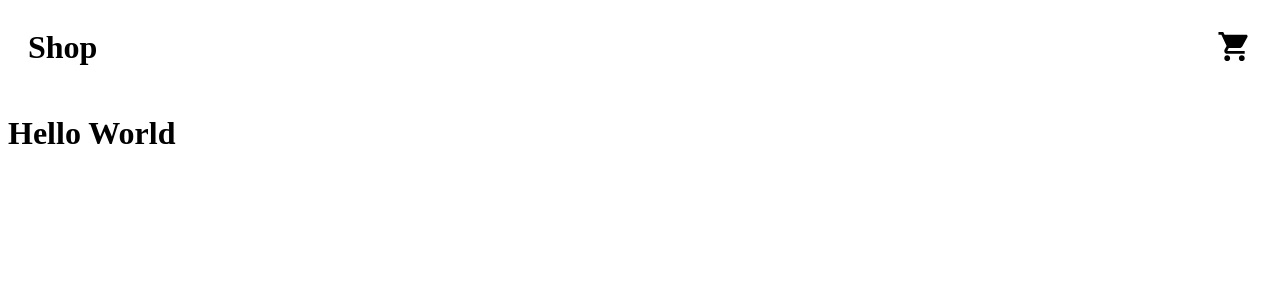
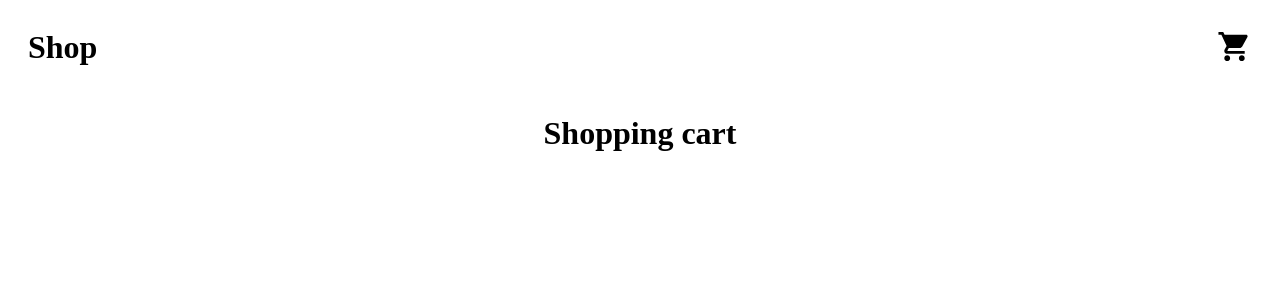
Before and after one commit to yerrapragada011/shopping-cart, a React (Vite) app: page /cart in a window 1280 px wide. Shown: the top 300 px of the page. Built offline with nearby package versions, Linux system fonts and the light colour scheme.

Commit message:
Add addToCart btn and display in console

```diff
--- a/package.json
+++ b/package.json
@@ -14,6 +14,7 @@
     "@emotion/styled": "^11.11.5",
     "@mui/icons-material": "^5.15.18",
     "@mui/material": "^5.15.18",
+    "prop-types": "^15.8.1",
     "react": "^18.2.0",
     "react-dom": "^18.2.0",
     "react-router-dom": "^6.23.1"
--- a/src/App.jsx
+++ b/src/App.jsx
@@ -1,11 +1,22 @@
 import Homepage from './Components/Homepage.jsx'
 import Header from './Components/Header.jsx'
+import { useState, useEffect } from 'react'
 
 function App() {
+  const [cart, setCart] = useState([])
+
+  const handleAddToCart = (item) => {
+    setCart([...cart, item])
+  }
+
+  useEffect(() => {
+    console.log(cart)
+  }, [cart])
+
   return (
     <>
       <Header />
-      <Homepage />
+      <Homepage handleAddToCart={handleAddToCart} />
     </>
   )
 }
--- a/src/Components/Cart.jsx
+++ b/src/Components/Cart.jsx
@@ -1,10 +1,13 @@
 import Header from './Header'
+import styles from './Cart.module.css'
 
 function Cart() {
   return (
     <>
       <Header />
-      <h1>Hello World</h1>
+      <div className={styles.cart}>
+        <h1>Shopping cart</h1>
+      </div>
     </>
   )
 }
--- /dev/null
+++ b/src/Components/Cart.module.css
@@ -0,0 +1,5 @@
+.cart {
+  display: flex;
+  flex-direction: column;
+  align-items: center;
+}
--- a/src/Components/Homepage.jsx
+++ b/src/Components/Homepage.jsx
@@ -1,8 +1,9 @@
 import { useEffect, useState } from 'react'
+import PropTypes from 'prop-types'
 import Products from './Products'
 import styles from './Homepage.module.css'
 
-function Homepage() {
+function Homepage({ handleAddToCart }) {
   const [products, setProducts] = useState([])
 
   useEffect(() => {
@@ -40,7 +41,12 @@ function Homepage() {
                 defaultValue={1}
               />
             </label>
-            <button className={styles.productButton}>Add to cart</button>
+            <button
+              className={styles.productButton}
+              onClick={() => handleAddToCart(item)}
+            >
+              Add to cart
+            </button>
           </div>
         ))}
       </div>
@@ -48,4 +54,8 @@ function Homepage() {
   )
 }
 
+Homepage.propTypes = {
+  handleAddToCart: PropTypes.func.isRequired
+}
+
 export default Homepage
```
Also changed, not shown: 1 other file (tests, documents, lock files or other folders).
